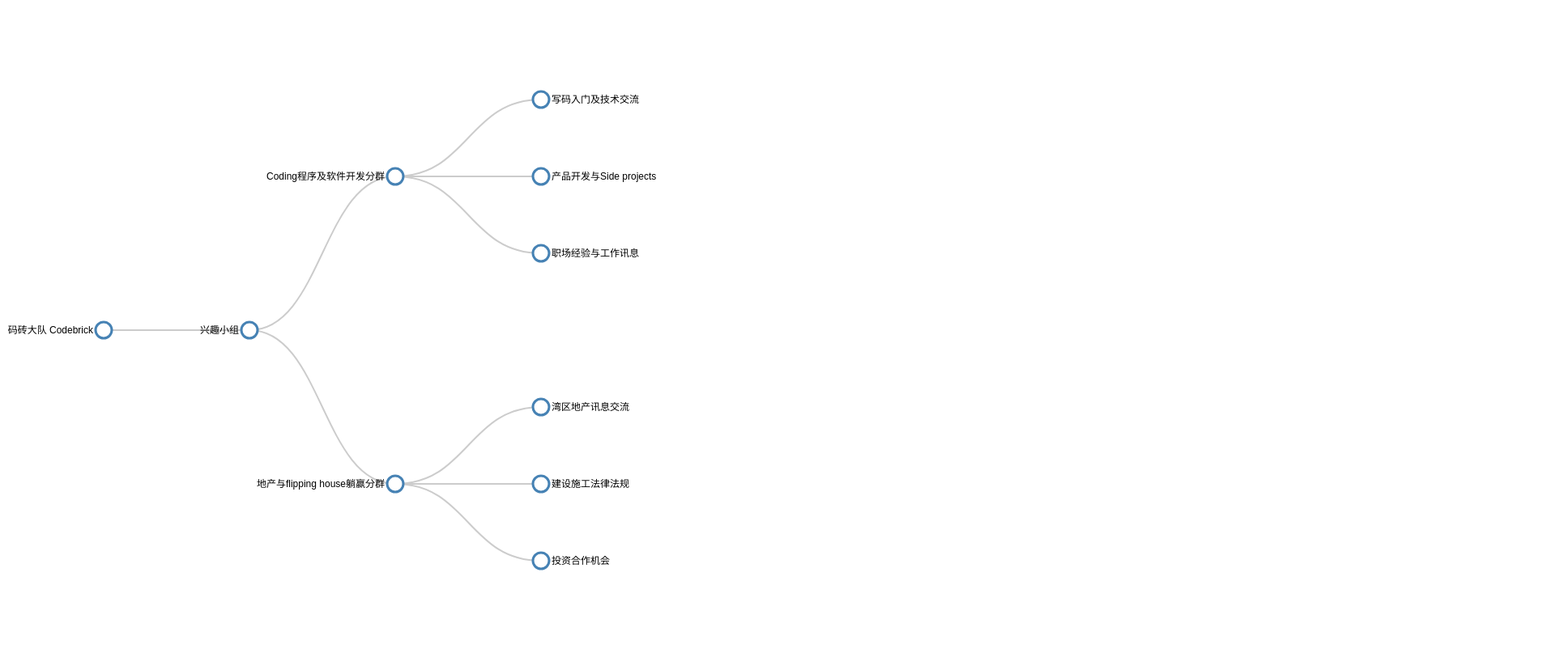
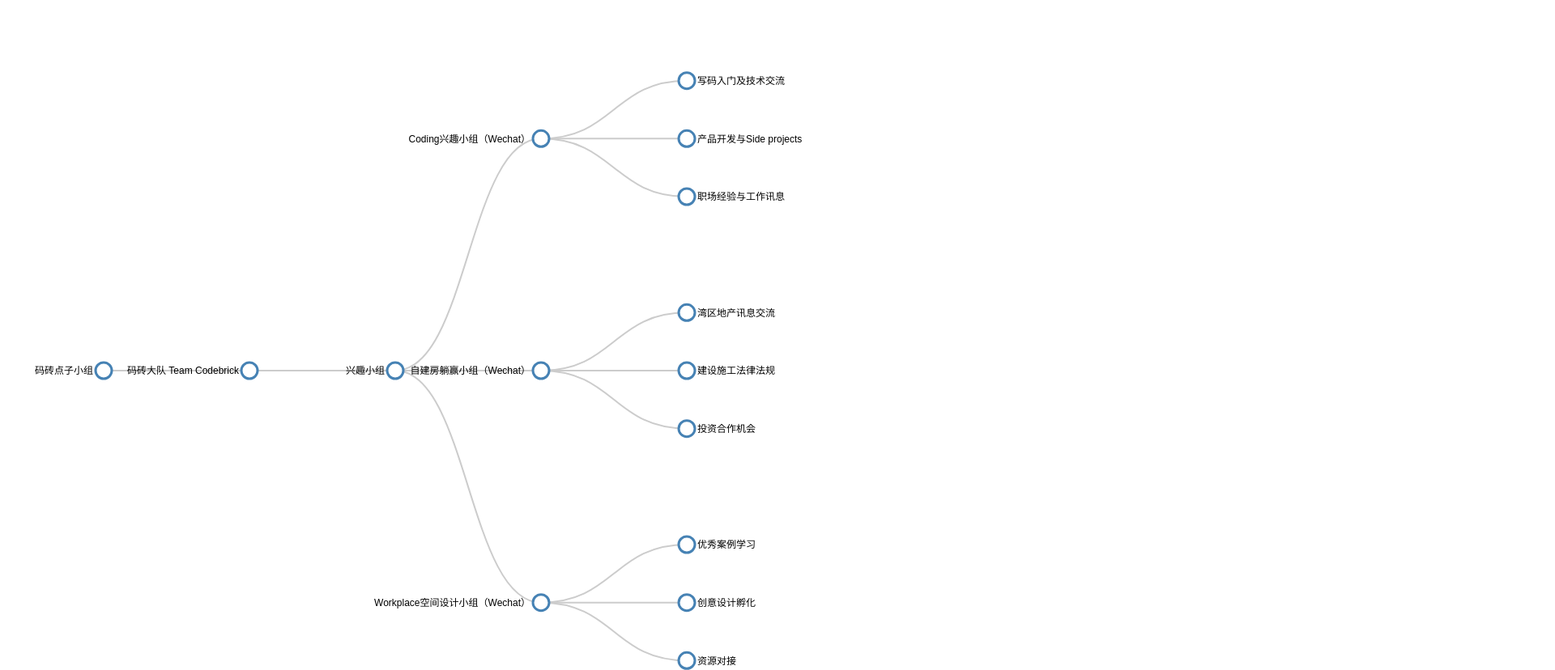
Before and after one commit to wenhaowuuu/sustainability_framework, a plain HTML site: page index.html in a window 1280 px wide. Shown: the whole page at 81% size, 1920 px wide, since content can reach past the window. Drawn offline with nearby package versions, Linux system fonts and the light colour scheme.

Commit message:
0405_frameworkupdate

```diff
--- a/index.html
+++ b/index.html
@@ -42,174 +42,72 @@
 
 var treeData = [
   {
-    "name": "码砖大队 Codebrick",
+    "name": "码砖点子小组",
     "parent": "null",
     "children": [
       {
+        "name": "码砖大队 Team Codebrick",
+        "parent":"码砖点子小组",
+        "children": [
+          {
             "name": "兴趣小组",
-        "parent":"码砖大队 Codebrick",
+            "parent":"码砖大队 Team Codebrick",
             "children": [
-
               {
-            "name": "Coding程序及软件开发分群",
+                "name": "Coding兴趣小组（Wechat）",
+                // "name": "Coding程序及软件开发分群",
                 "parent": "兴趣小组",
                 "children": [
-
+                      {"name": "写码入门及技术交流",
+                       "parent": "Coding程序及软件开发分群",
+                       "children": []},
+                      {"name": "产品开发与Side projects",
+                       "parent": "Coding程序及软件开发分群",
+                       "children": []},
+                      {"name": "职场经验与工作讯息",
+                       "parent": "Coding程序及软件开发分群"}]
+               },
               {
-                "name": "写码入门及技术交流",
-                "parent": "Coding程序及软件开发分群",
-                "children": [
-                  // {
-                  //   "name": "Temperature",
-                  //   "parent": "写码入门及技术交流",
-                  //   "children": [
-                  //     // {
-                  //     //   "name": "Mean Temperature",
-                  //     //   "parent": "Temperature"
-                  //     // },
-                  //     // {
-                  //     //   "name": "Max Temperature",
-                  //     //   "parent": "Temperature"
-                  //     // },
-                  //     // {
-                  //     //   "name": "Min Temperature",
-                  //     //   "parent": "Temperature"
-                  //     // }
-                  //   ]
-                  // },
-                  // {
-                  //   "name": "Tree Canopy",
-                  //   "parent": "写码入门及技术交流",
-                  //   "children": [
-                  //     // {
-                  //     //   "name": "Density",
-                  //     //   "parent": "Tree Canopy"
-                  //     // },
-                  //     // {
-                  //     //   "name": "Coverage",
-                  //     //   "parent": "Tree Canopy"
-                  //     // },
-                  //     // {
-                  //     //   "name": "Depth",
-                  //     //   "parent": "Tree Canopy"
-                  //     // }
-                  //   ]
-                  // },
-                  // {
-                  //   "name": "Impervious Surface",
-                  //   "parent": "写码入门及技术交流"
-                  // }
-                ]
-              },
-
-              {
-                "name": "产品开发与Side projects",
-                "parent": "Coding程序及软件开发分群",
-                "children": [
-                  // {
-                  //   "name": "Aerosol Density",
-                  //   "parent": "产品开发与Side projects"
-                  // },
-                  // {
-                  //   "name": "Wind Speed",
-                  //   "parent": "产品开发与Side projects"
-                  // }
-                ]
-              },
-
-              {
-                "name": "职场经验与工作讯息",
-                "parent": "Coding程序及软件开发分群"
-              }
-            ]
-          },
-
-          {
-            "name": "地产与flipping house躺赢分群",
+                "name": "自建房躺赢小组（Wechat）",
+                // "name": "地产与flipping house躺赢分群（Wechat）",
                 "parent": "兴趣小组",
                 "children": [
-
+                       {"name": "湾区地产讯息交流",
+                       "parent": "地产与flipping house躺赢分群",
+                       "children": []},
+                       {"name": "建设施工法律法规",
+                       "parent": "地产与flipping house躺赢分群",
+                       "children": []},
+                       {"name": "投资合作机会",
+                        "parent": "地产与flipping house躺赢分群"}]
+               },
                {
-                "name": "湾区地产讯息交流",
-                "parent": "地产与flipping house躺赢分群",
+                 "name": "Workplace空间设计小组（Wechat）",
+                 // "name": "地产与flipping house躺赢分群（Wechat）",
+                 "parent": "兴趣小组",
                  "children": [
-                  // {
-                  //   "name": "Temperature",
-                  //   "parent": "湾区地产讯息交流",
-                  //   "children": [
-                  //     // {
-                  //     //   "name": "Mean Temperature",
-                  //     //   "parent": "Temperature"
-                  //     // },
-                  //     // {
-                  //     //   "name": "Max Temperature",
-                  //     //   "parent": "Temperature"
-                  //     // },
-                  //     // {
-                  //     //   "name": "Min Temperature",
-                  //     //   "parent": "Temperature"
-                  //     // }
-                  //   ]
-                  // },
-                  // {
-                  //   "name": "Tree Canopy",
-                  //   "parent": "湾区地产讯息交流",
-                  //   "children": [
-                  //     // {
-                  //     //   "name": "Density",
-                  //     //   "parent": "Tree Canopy"
-                  //     // },
-                  //     // {
-                  //     //   "name": "Coverage",
-                  //     //   "parent": "Tree Canopy"
-                  //     // },
-                  //     // {
-                  //     //   "name": "Depth",
-                  //     //   "parent": "Tree Canopy"
-                  //     // }
-                  //   ]
-                  // },
-                  // {
-                  //   "name": "Impervious Surface",
-                  //   "parent": "湾区地产讯息交流"
-                  // }
-                ]
-              },
-
-              {
-                "name": "建设施工法律法规",
-                "parent": "地产与flipping house躺赢分群",
-                "children": [
-                  // {
-                  //   "name": "Aerosol Density",
-                  //   "parent": "建设施工法律法规"
-                  // },
-                  // {
-                  //   "name": "Wind Speed",
-                  //   "parent": "建设施工法律法规"
-                  // }
-                ]
-              },
-
-              {
-                "name": "投资合作机会",
-                "parent": "地产与flipping house躺赢分群"
+                        {"name": "优秀案例学习",
+                        "parent": "码砖Workplace工作空间设计小组（Wechat）",
+                        "children": []},
+                        {"name": "创意设计孵化",
+                        "parent": "码砖Workplace工作空间设计小组（Wechat）",
+                        "children": []},
+                        {"name": "资源对接",
+                         "parent": "码砖Workplace工作空间设计小组（Wechat）"}]
                 }
-            ]
-          }
-
              ]
            }
           ]
         }
-
+      ]
+  }
 ];
 
 
 // ************** Generate the tree diagram	 *****************
 var margin = {top: 20, right: 120, bottom: 20, left: 120},
-	width = 1400 - margin.right - margin.left,
-	height = 800 - margin.top - margin.bottom;
+	width = 1920 - margin.right - margin.left,
+	height = 900 - margin.top - margin.bottom;
 
 var i = 0,
 	duration = 750,
```
Lines whose indentation alone changed are shown as unchanged.
